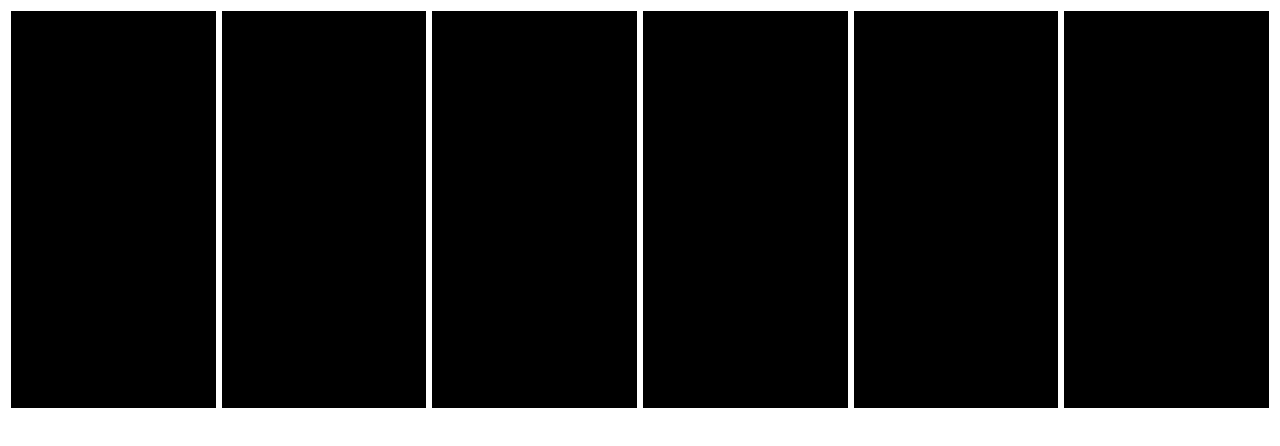
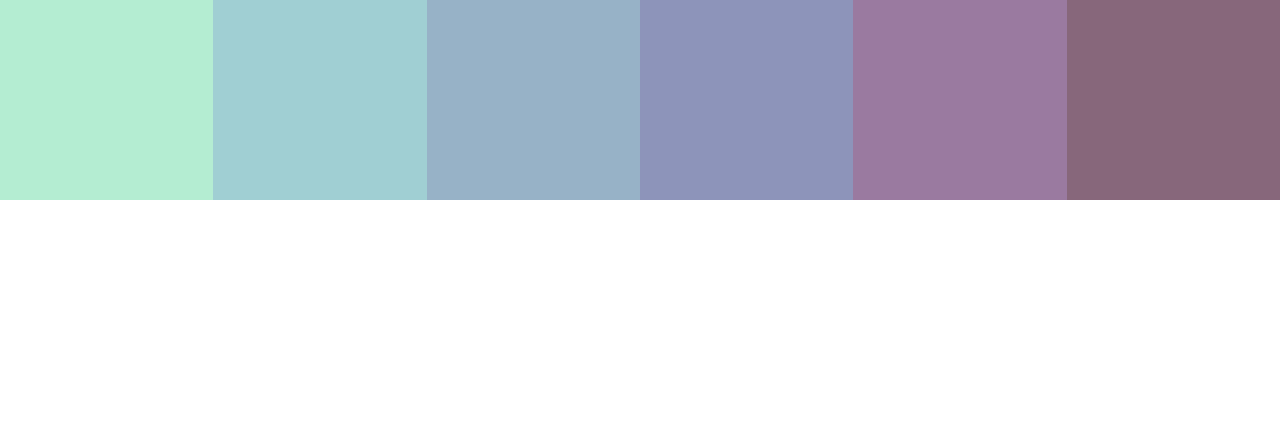
Before and after one commit to mattleesounds/next-portfolio, a Next.js app: page /components/Sounds in a window 1280 px wide. Shown: the top 446 px of the page. Built offline with nearby package versions, Linux system fonts and the light colour scheme.

Commit message:
updates and new branch for redesign

```diff
--- a/pages/_app.js
+++ b/pages/_app.js
@@ -1,5 +1,12 @@
+import "bootstrap/dist/css/bootstrap.min.css";
 import '../styles/globals.css'
+import { useEffect } from 'react'
 
 export default function App({ Component, pageProps }) {
+
+  useEffect(() => {
+    require("bootstrap/dist/js/bootstrap.bundle.min.js");
+  }, []);
+
   return <Component {...pageProps} />
 }
--- a/pages/components/Dev.js
+++ b/pages/components/Dev.js
@@ -1,14 +1,17 @@
 import React from 'react'
 import Carousel from 'react-bootstrap/Carousel';
+import Image from 'next/image'
 
 function Dev() {
   return (
     <Carousel variant="dark">
       <Carousel.Item>
-        <img
+        <Image
           className="d-block w-100"
-          src="public/POLP.png"
+          src="/../public/polp.png"
           alt="First"
+          height={400}
+          width={800}
         />
         <Carousel.Caption>
           <h5>First slide label</h5>
--- /dev/null
+++ b/pages/components/Dev2.js
@@ -0,0 +1,45 @@
+import React, { useEffect, useCallback } from 'react'
+import useEmblaCarousel from 'embla-carousel-react'
+import Autoplay from 'embla-carousel-autoplay'
+import Image from 'next/image'
+//import polp from '/public/POLP.png'
+
+const Dev2 = () => {
+  //const [emblaRef, emblaApi] = useEmblaCarousel({ loop: false })
+  const [emblaRef, emblaApi] = useEmblaCarousel({ loop: false }, [Autoplay()])
+
+  useEffect(() => {
+    if (emblaApi) {
+      // Embla API is ready
+    }
+  }, [emblaApi])
+
+  /* const scrollPrev = useCallback(() => {
+    if (emblaApi) emblaApi.scrollPrev()
+  }, [emblaApi])
+
+  const scrollNext = useCallback(() => {
+    if (emblaApi) emblaApi.scrollNext()
+  }, [emblaApi]) */
+
+
+  return (
+    <div className="embla" ref={emblaRef}>
+      <div className="embla__viewport" ref={emblaRef}>
+        <div className="embla__container">
+          <div className="embla__slide"><Image className="embla__slide_image" src="/../public/polp.png" fill /></div>
+          <div className="embla__slide">Slide 2</div>
+          <div className="embla__slide">Slide 3</div>
+        </div>
+      </div>
+      {/* <button className="embla__prev" onClick={scrollPrev}>
+        Prev
+      </button>
+      <button className="embla__next" onClick={scrollNext}>
+        Next
+      </button> */}
+    </div>
+  )
+}
+
+export default Dev2
--- a/pages/components/Hero.js
+++ b/pages/components/Hero.js
@@ -2,16 +2,15 @@ import React from 'react'
 
 const Hero = () => {
   return (
-    <section class="hero-sect">
-      <div class="title">
-        <h1>Hello</h1>
+    <section className="hero-sect">
+      <div className="title">
+        <h1 className="text-3xl font-bold underline">Hello</h1>
 
       </div>
       <div className="hero-div">
 
         <a className="hero-link" id="dev">Dev</a>
         <a className="hero-link" id="blog">Blog</a>
-        <a className="hero-link" id="sounds">Sounds</a>
       </div>
     </section>
   )
--- a/pages/components/Sounds.js
+++ b/pages/components/Sounds.js
@@ -4,12 +4,12 @@ const Sounds = () => {
   return (
     <section class="sound-sect">
 
-      <div class="sound" id=""></div>
-      <div class="sound" id=""></div>
-      <div class="sound" id=""></div>
-      <div class="sound" id=""></div>
-      <div class="sound" id=""></div>
-      <div class="sound" id=""></div>
+      <div class="sound" id="s1"></div>
+      <div class="sound" id="s2"></div>
+      <div class="sound" id="s3"></div>
+      <div class="sound" id="s4"></div>
+      <div class="sound" id="s5"></div>
+      <div class="sound" id="s6"></div>
     </section>
   )
 }
--- a/pages/components/config/paticles-config.js
+++ b/pages/components/config/paticles-config.js
@@ -338,10 +338,10 @@ const particlesConfig =
     },
     size: {
       random: {
-        enable: false,
-        minimumValue: 1
+        enable: true,
+        minimumValue: 2
       },
-      value: 1,
+      value: 2,
       animation: {
         count: 0,
         enable: false,
--- a/pages/index.js
+++ b/pages/index.js
@@ -3,6 +3,7 @@ import Particle from "./components/Particle"
 import Blog from "./components/Blog"
 import Sounds from "./components/Sounds"
 import Dev from "./components/Dev"
+import Dev2 from "./components/Dev2"
 
 export default function Home() {
   return (
@@ -11,7 +12,6 @@ export default function Home() {
       <Particle />
       <Sounds />
       <Dev />
-      <Blog />
     </main>
   )
 }
--- /dev/null
+++ b/postcss.config.js
@@ -0,0 +1,6 @@
+module.exports = {
+  plugins: {
+    tailwindcss: {},
+    autoprefixer: {},
+  },
+}
--- a/styles/globals.css
+++ b/styles/globals.css
@@ -1,4 +1,7 @@
 @import url('https://fonts.googleapis.com/css2?family=Baloo+2:wght@400;500;600;700;800&display=swap');
+@tailwind base;
+@tailwind components;
+@tailwind utilities;
 
 /* ----- Hero.jsx ---------- */
 .hero-sect {
@@ -80,7 +83,7 @@
 
 /* ----- Sounds.jsx ---------- */
 .sound-sect {
-  height: 400px;
+  height: 200px;
   position: relative;
   color: #c2c0c0;
   background-color: black;
@@ -95,10 +98,35 @@ h2 {
 
 .sound {
   height: 100%;
-  width: 16.6%;
+  width: 16.6666667%;
   border-style: solid;
   border-color: white;
 }
+
+#s1 {
+  background-color: #B4EDD2;
+}
+
+#s2 {
+  background-color: #A0CFD3;
+}
+
+#s3 {
+  background-color: #97B2C7;
+}
+
+#s4 {
+  background-color: #8D94BA;
+}
+
+#s5 {
+  background-color: #9A7AA0;
+}
+
+#s6 {
+  background-color: #87677B;
+}
+
 
 
 /* ----- Dev.jsx ---------- */
@@ -122,3 +150,20 @@ h2 {
   z-index: 1;
   width: 100%;
 }
+
+/* ----- Dev2.js ---------- */
+
+.embla {
+  overflow: hidden;
+}
+
+.embla__container {
+  display: flex;
+  height: 500px;
+}
+
+.embla__slide {
+  flex: 0 0 100%;
+  min-width: 0;
+  /* background-image: url("/Users/matthewlee/projects/next-portfolio/public/POLP.png"); */
+}
--- /dev/null
+++ b/tailwind.config.js
@@ -0,0 +1,11 @@
+/** @type {import('tailwindcss').Config} */
+module.exports = {
+  content: [
+    "./pages/**/*.{js,ts,jsx,tsx}",
+    "./components/**/*.{js,ts,jsx,tsx}",
+  ],
+  theme: {
+    extend: {},
+  },
+  plugins: [],
+}
```
Also changed, not shown: package.json (+8 -0 lines), styles/Home.module.css (+10 -15 lines), 1 other file (tests, documents, lock files or other folders).
